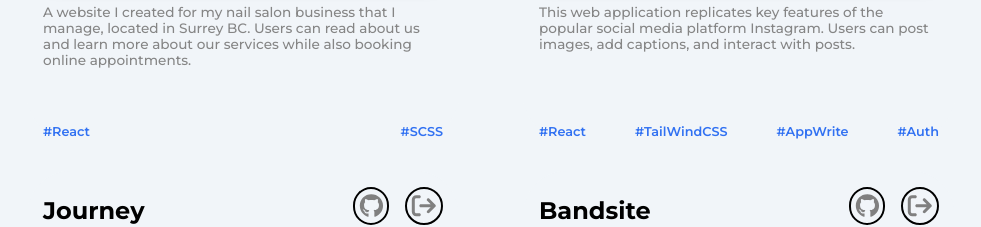
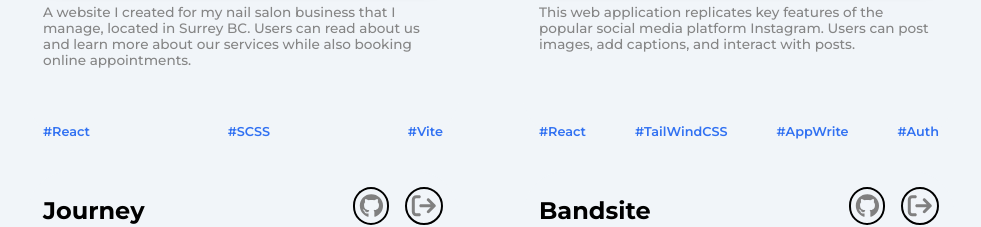
Before and after one commit to TommieeN/global-portfolio, a React (Vite) app: page / in a window 1280 px wide. Shown: the part 2120-2347 px from the top of the page, without its empty margins (149-1130 px from the left). Built offline with nearby package versions, Linux system fonts and the light colour scheme; the HTML template or start-up script is replaced by a standard one.

Commit message:
minor tag change

```diff
--- a/src/constants/index.ts
+++ b/src/constants/index.ts
@@ -107,7 +107,7 @@ const projects = [
     link: "",
     deploy:
       "https://nails4lifesurrey.com/",
-    techStack: ["React", "SCSS"],
+    techStack: ["React", "SCSS", "Vite"],
   },
   {
     id: 1,
```
